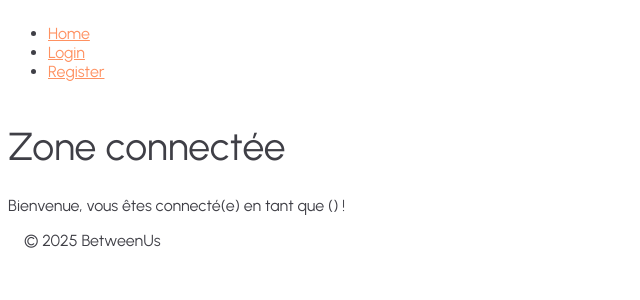
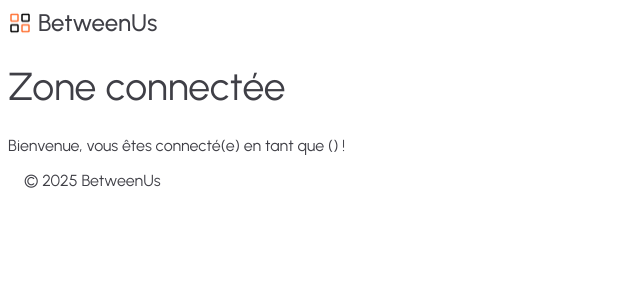
Before and after one commit to mohedabbas/betweenus, a PHP site: the page made by sources/app/views/auth/connected.php in a window 1280 px wide. Shown: the top 300 px of the page, without its empty margins (0-640 px from the left). Run offline with PHP 8.4, Linux system fonts and the light colour scheme; the template is opened without the code that fills it, so the values that code supplies are empty.

Commit message:
change header logo to be a link to Home

```diff
--- a/sources/app/views/layouts/header.php
+++ b/sources/app/views/layouts/header.php
@@ -7,17 +7,17 @@ $userImg = $user['image_path'] ?? '/uploads/profiles/default.jpg';
 
 
 <header>
-    <nav>
-        <ul>
-            <li><a href="/">Home</a></li>
-            <?php if (isset($_SESSION['user'])): ?>
-                <li><a href="/gallery">Gallery</a></li>
-                <li><a href="/logout">Logout</a></li>
-                <li><img src="<?= $userImg ?>" class="user__thumbnail"/> <?php echo $username ?></li>
-            <?php else: ?>
-                <li><a href="/login">Login</a></li>
-                <li><a href="/register">Register</a></li>
-            <?php endif; ?>
-        </ul>
-    </nav>
+    <a href="/" class="brand">
+        <img src="../../../assets/images/brand-logo.png" alt="">
+        BetweenUs
+    </a>
+
+    <?php if (isset($_SESSION['user'])): ?>
+        <div class="user-profile">
+            <img src="<?= $userImg ?>" class="user__thumbnail" />
+            <p>
+                <?php echo $username ?>
+            </p>
+        </div>
+    <?php endif; ?>
 </header>
--- a/sources/assets/css/styles.css
+++ b/sources/assets/css/styles.css
@@ -1,4 +1,5 @@
 @import url("https://fonts.googleapis.com/css2?family=Urbanist:ital,wght@0,100..900;1,100..900&display=swap");
+@layer base {
   :root {
     --grey-color: #959a9e;
     --light-grey-color: #f2f2f2;
@@ -10,37 +11,32 @@
     --text-fade-color: #959a9e;
     --background-color: #ffffff;
   }
-
   body {
     font-family: "Urbanist", serif;
     font-weight: 400;
     color: var(--text-color);
     background-color: var(--background-color);
   }
-
   h1,
   h2 {
     font-weight: 400;
   }
-
   h1 {
     font-size: 2.4375rem;
   }
-
   h2 {
     font-size: 1.5625rem;
   }
-
   a {
     color: var(--primary-color);
   }
-
   .container {
     margin: auto;
     max-width: 81.25rem;
     padding: 0 1rem;
   }
-
+}
+@layer component {
   .button {
     color: inherit;
     text-decoration: none;
@@ -73,7 +69,8 @@ a {
   .button--square {
     border-radius: 0.1875rem;
   }
-
+}
+@layer component {
   .photo-card {
     position: relative;
     border-radius: 1.25rem;
@@ -125,7 +122,8 @@ a {
     height: 100%;
     background-color: rgba(0, 0, 0, 0.6);
   }
-
+}
+@layer component {
   .user-profile {
     display: flex;
     align-items: center;
@@ -139,20 +137,22 @@ a {
     object-fit: cover;
     border-radius: 62.5rem;
   }
-
+}
+@layer component {
   header {
     display: flex;
     justify-content: space-between;
     align-items: center;
     width: auto;
   }
-
+}
+@layer component {
   .brand {
     display: flex;
     align-items: center;
     gap: 0.375rem;
-}
-.brand h1 {
+    color: inherit;
+    text-decoration: none;
     font-size: 1.5rem;
     font-weight: 500;
   }
@@ -160,5 +160,6 @@ header {
     width: 1.5rem;
     height: 1.5rem;
   }
+}
 
 /*# sourceMappingURL=styles.css.map */
--- a/sources/scss/components/_button.scss
+++ b/sources/scss/components/_button.scss
@@ -1,6 +1,7 @@
 @use "../partials/functions" as f;
 @use "../partials/mixins" as m;
 
+@layer component {
     .button {
         @include m.resetA;
         @include m.resetButton;
@@ -27,3 +28,4 @@
             border-radius: f.rem(3);
         }
     }
+}
--- a/sources/scss/components/_photo-card.scss
+++ b/sources/scss/components/_photo-card.scss
@@ -1,6 +1,7 @@
 @use "../partials/functions" as f;
 @use "../partials/mixins" as m;
 
+@layer component {
     .photo-card {
         position: relative;
         border-radius: f.rem(20);
@@ -52,3 +53,4 @@
             background-color: rgba(0, 0, 0, 0.6);
         }
     }
+}
--- a/sources/scss/components/_user-profile.scss
+++ b/sources/scss/components/_user-profile.scss
@@ -1,6 +1,6 @@
 @use "../partials/functions" as f;
 @use "../partials/mixins" as m;
-
+@layer component {
     .user-profile {
         @include m.flexbox($align: center, $gap: f.rem(13));
 
@@ -13,3 +13,4 @@
             border-radius: f.rem(1000);
         }
     }
+}
--- a/sources/scss/partials/_globals.scss
+++ b/sources/scss/partials/_globals.scss
@@ -2,6 +2,7 @@
 @use "variables" as v;
 @use "functions" as f;
 
+@layer base {
     :root {
         @each $name, $color in v.$colors {
             --#{$name}-color: #{$color};
@@ -33,3 +34,4 @@ a {
         max-width: f.rem(1300);
         padding: 0 f.rem(16);
     }
+}
--- /dev/null
+++ b/sources/scss/partials/_layers.scss
@@ -0,0 +1 @@
+@layer base, components, utilities;
```
Also changed, not shown: sources/scss/components/_brand.scss (+8 -9 lines), sources/scss/components/_header.scss (+5 -3 lines), 1 other file. Lines whose indentation alone changed are shown as unchanged.
